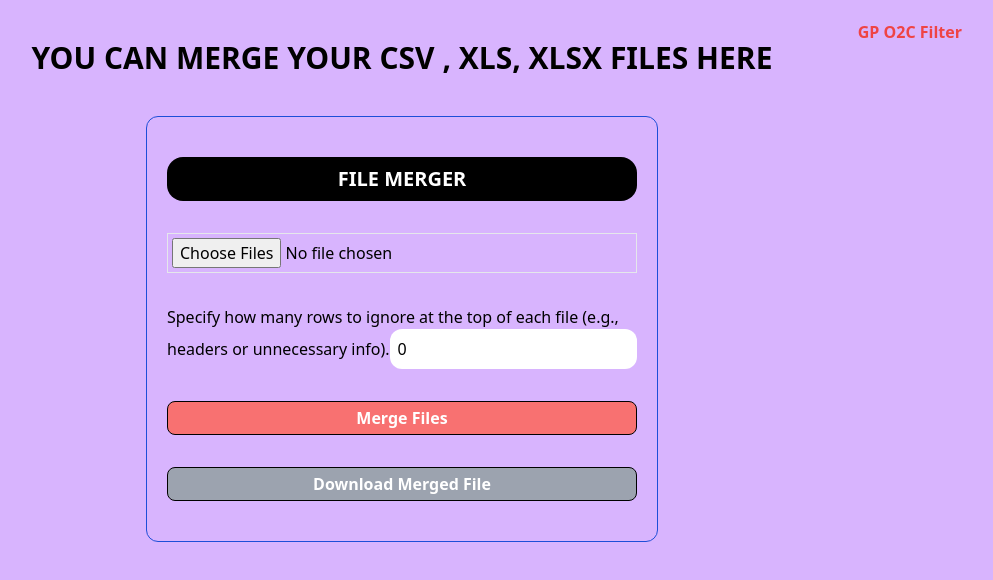
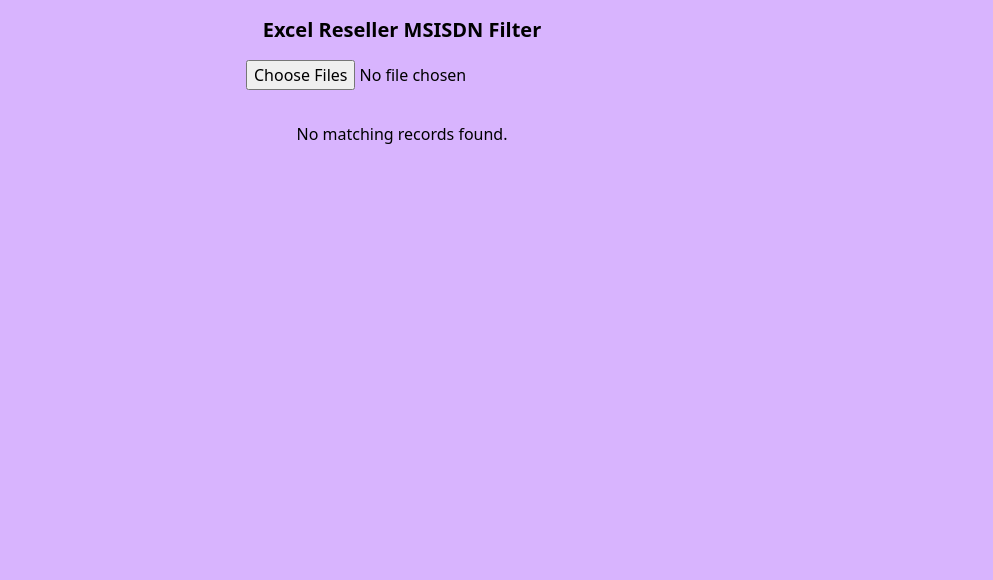
Before and after one commit to mahmudur987/merge_excel-React, a React (Vite) app: page / in a window 1280 px wide. Shown: the top 580 px of the page, without its empty margins (238-1231 px from the left). Built offline with nearby package versions, Linux system fonts and the light colour scheme.

Commit message:
gp o2c filter done

```diff
--- a/src/App.jsx
+++ b/src/App.jsx
@@ -1,12 +1,13 @@
 import { Toaster } from "react-hot-toast";
 import FileMerger from "./component/FileMerger";
+import ExcelResellerFilter from "./component/GPO2CFILTER";
 
 function App() {
   return (
     <main className="bg-black">
       <section className="container bg-purple-300 min-h-screen mx-auto">
         <header>
-          <h1 className="text-3xl text-center uppercase font-bold py-10">
+          {/* <h1 className="text-3xl text-center uppercase font-bold py-10">
             You can merge Your csv , xls, xlsx files here
           </h1>
           <a
@@ -17,7 +18,9 @@ function App() {
           </a>
           <div>
             <FileMerger />
-          </div>
+          </div> */}
+
+          <ExcelResellerFilter />
         </header>
       </section>
       <Toaster />
--- /dev/null
+++ b/src/component/GPO2CFILTER.jsx
@@ -0,0 +1,124 @@
+import { useState } from "react";
+import * as XLSX from "xlsx";
+
+export default function ExcelFilter() {
+  const [filteredData, setFilteredData] = useState([]);
+
+  const targetMSISDNs = new Set([
+    "1708257676",
+    "1321263110",
+    "1315757457",
+    "1321256750",
+    "1324756661",
+    "1324759095",
+    "1324747888",
+    "1324747887",
+    "1321251611",
+    "1321238004",
+    "1321264823",
+    "1324750864",
+    "1321264444",
+    "1321271800",
+    "1324750578",
+    "1321247675",
+    "1324774211",
+    "1324774945",
+    "1324759938",
+    "1321272204",
+    "1708287012",
+    "1708298330",
+    "1324774966",
+    "1708298328",
+  ]);
+  const handleFileUpload = (event) => {
+    const files = event.target.files;
+    if (!files.length) return;
+
+    let allFilteredData = [];
+
+    const processFile = (file, index) => {
+      const reader = new FileReader();
+      reader.readAsArrayBuffer(file);
+      reader.onload = (e) => {
+        const data = new Uint8Array(e.target.result);
+        const workbook = XLSX.read(data, { type: "array" });
+        const sheet = workbook.Sheets[workbook.SheetNames[0]];
+        const jsonData = XLSX.utils.sheet_to_json(sheet);
+
+        if (!jsonData[0] || !jsonData[0]["Reseller MSISDN"]) {
+          alert(`Column 'Reseller MSISDN' not found in file: ${file.name}`);
+          return;
+        }
+
+        const filtered = jsonData.filter((row) =>
+          targetMSISDNs.has(String(row["Reseller MSISDN"]))
+        );
+        allFilteredData = [...allFilteredData, ...filtered];
+
+        if (index === files.length - 1) {
+          setFilteredData(allFilteredData);
+        }
+      };
+    };
+
+    Array.from(files).forEach((file, index) => processFile(file, index));
+  };
+
+  const handleDownload = () => {
+    if (filteredData.length === 0) return;
+
+    const ws = XLSX.utils.json_to_sheet(filteredData);
+    const wb = XLSX.utils.book_new();
+    XLSX.utils.book_append_sheet(wb, ws, "Filtered Data");
+    XLSX.writeFile(wb, "Filtered_Reseller_MSISDN.xlsx");
+  };
+
+  return (
+    <div className="p-4 text-center">
+      <h2 className="text-xl font-bold mb-4">Excel Reseller MSISDN Filter</h2>
+      <input
+        type="file"
+        accept=".xls,.xlsx,.csv"
+        multiple
+        onChange={handleFileUpload}
+        className="mb-4"
+      />
+      {filteredData.length > 0 && (
+        <button
+          onClick={handleDownload}
+          className="bg-blue-500 text-white p-2 rounded"
+        >
+          Download Filtered Data
+        </button>
+      )}
+      <div className="mt-4">
+        {filteredData.length > 0 ? (
+          <table className="border-collapse border w-full mt-4">
+            <thead>
+              <tr>
+                {Object.keys(filteredData[0]).map((key) => (
+                  <th key={key} className="border p-2">
+                    {key}
+                  </th>
+                ))}
+              </tr>
+            </thead>
+            <tbody>
+              {filteredData.map((row, index) => (
+                <tr key={index}>
+                  {Object.values(row).map((value, i) => (
+                    <td key={i} className="border p-2">
+                      {value}
+                    </td>
+                  ))}
+                </tr>
+              ))}
+            </tbody>
+          </table>
+        ) : (
+          <p>No matching records found.</p>
+        )}
+      </div>
+    </div>
+  );
+}
```
